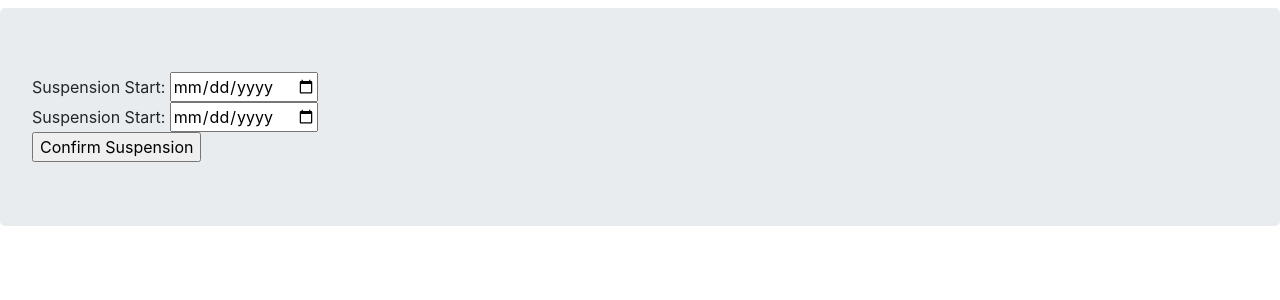
After one commit to dylanbram354/TrashCollector, a Django app: template trash_collector/customers/templates/customers/add_suspension.html in a window 1280 px wide. The commit adds this page. Shown: the top 300 px of the page. Run offline with Django 3.2, Linux system fonts and the light colour scheme; the template is opened without the code that fills it, so the values that code supplies are empty; some libraries are stand-ins or nearby versions.

Commit message:
created the function to suspend the account customer MVP completed

```diff
--- a/trash_collector/customers/templates/customers/add_extra_pickup.html
+++ b/trash_collector/customers/templates/customers/add_extra_pickup.html
@@ -5,7 +5,7 @@
     <div class="jumbotron">
         <form action="" method="post">
             {% csrf_token %}
-            Extra Pickup Day: <input type='text' name='ontime_pickup' id='ontime_pickup' value="YYYY-MM-DD"><br>
+            Extra Pickup Day: <input type='date' name='ontime_pickup' id='ontime_pickup' value=""><br>
             <input type="submit" value="Add Pickup">
         </form>
     </div>
--- /dev/null
+++ b/trash_collector/customers/templates/customers/add_suspension.html
@@ -0,0 +1,15 @@
+{% extends "base.html" %}
+{% block content %}
+
+<div class="account-container">
+    <div class="jumbotron">
+        <form action="" method="post">
+            {% csrf_token %}
+            Suspension Start: <input type='date' name='suspension_start' id='suspension_start' value=""><br>
+            Suspension Start: <input type='date' name='suspension_end' id='suspension_end' value=""><br>
+            <input type="submit" value="Confirm Suspension">
+        </form>
+    </div>
+</div>
+
+{% endblock %}
--- a/trash_collector/customers/urls.py
+++ b/trash_collector/customers/urls.py
@@ -10,5 +10,6 @@ urlpatterns = [
     path('create/', views.create, name='create'),
     path('account_view/', views.account_view, name='account_view'),
     path('change_pickup/', views.change_pickup, name='change_pickup'),
-    path('add_pickup/', views.add_ontime_pickup, name='add_pickup')
+    path('add_pickup/', views.add_ontime_pickup, name='add_pickup'),
+    path('suspension/', views.add_suspension, name='suspension')
 ]
--- a/trash_collector/templates/base.html
+++ b/trash_collector/templates/base.html
@@ -20,6 +20,9 @@
             </li>
             <li class="nav-link">
               <a href="{% url 'customers:add_pickup' %} ">Add Onetime Pickup</a>
+            </li>
+            <li class="nav-link">
+              <a href="{% url 'customers:suspension' %} ">Suspend Service</a>
             </li>
           </ul>
        </div>
```
Also changed, not shown: trash_collector/customers/views.py (+13 -0 lines).
